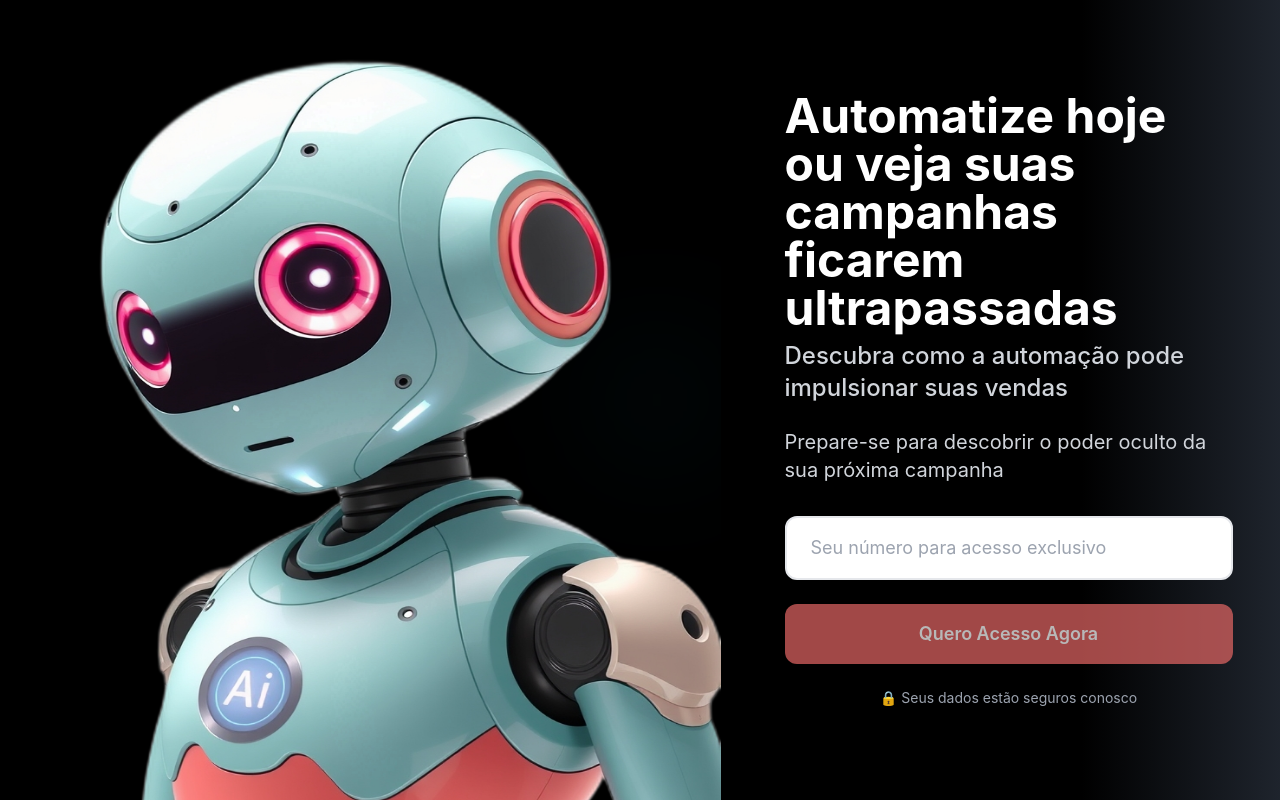
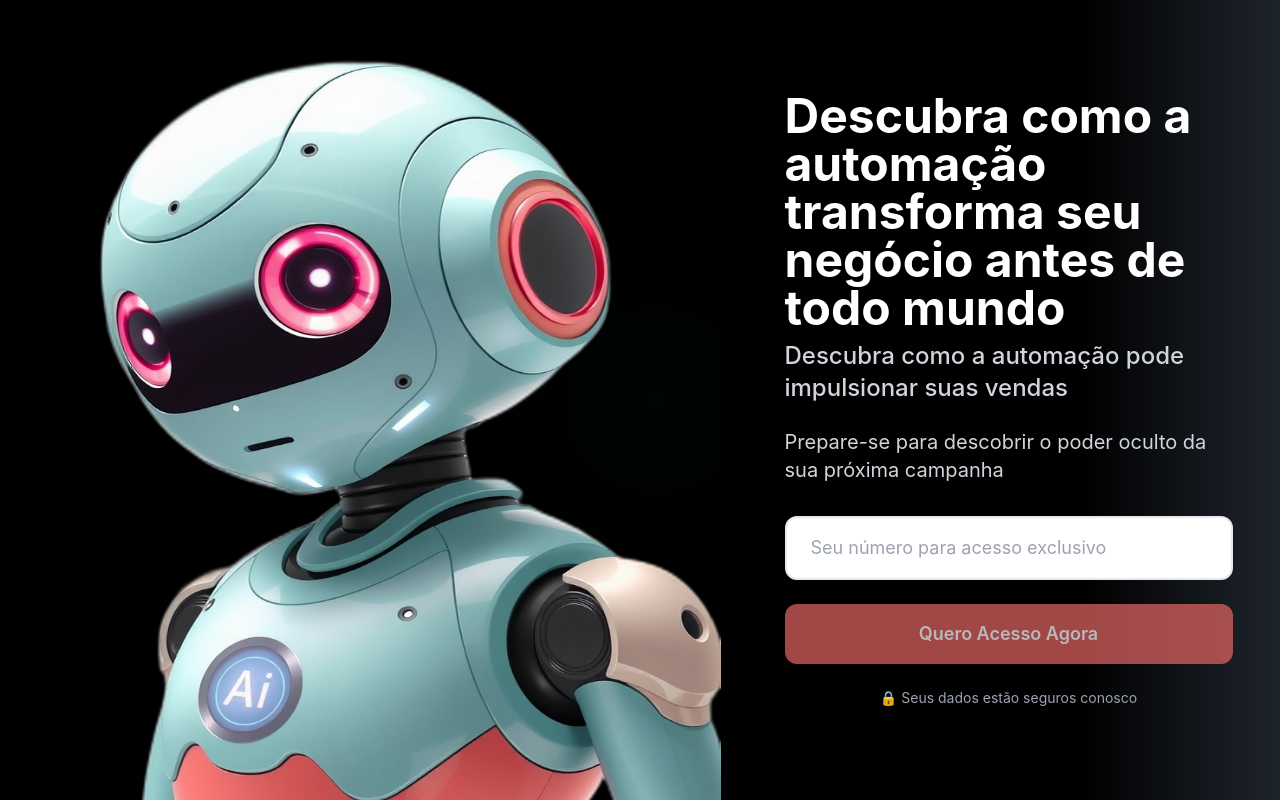
Before and after one commit to tiagoyoko/vibecodelp, a Next.js app: page / in a window 1280 px wide. Shown: the top 800 px of the page. Built offline with nearby package versions, Linux system fonts and the light colour scheme.

Commit message:
crie uma melhor harmonia e distribuicao do texto

```diff
--- a/app/page.tsx
+++ b/app/page.tsx
@@ -82,7 +82,7 @@ export default function Page() {
                         className="text-3xl lg:text-4xl xl:text-5xl font-bold leading-tight mb-6 text-white"
                         data-oid="7buobgy"
                     >
-                        Automatize hoje ou veja suas campanhas ficarem ultrapassadas
+                        Descubra como a automação transforma seu negócio antes de todo mundo
                         <h2
                             className="block text-gray-300 text-xl lg:text-2xl font-medium mt-2"
                             data-oid="xa9b__2"
```
